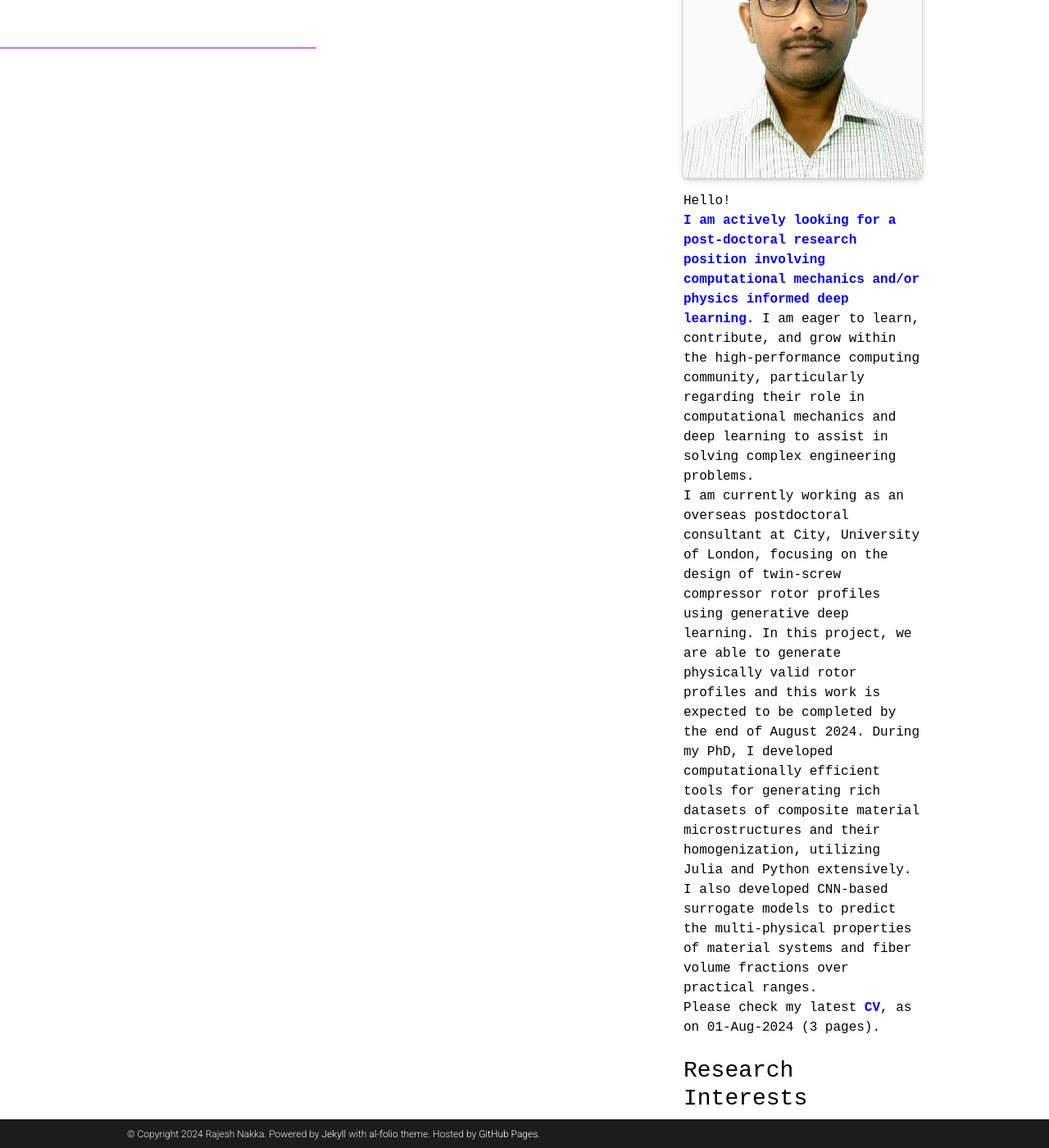
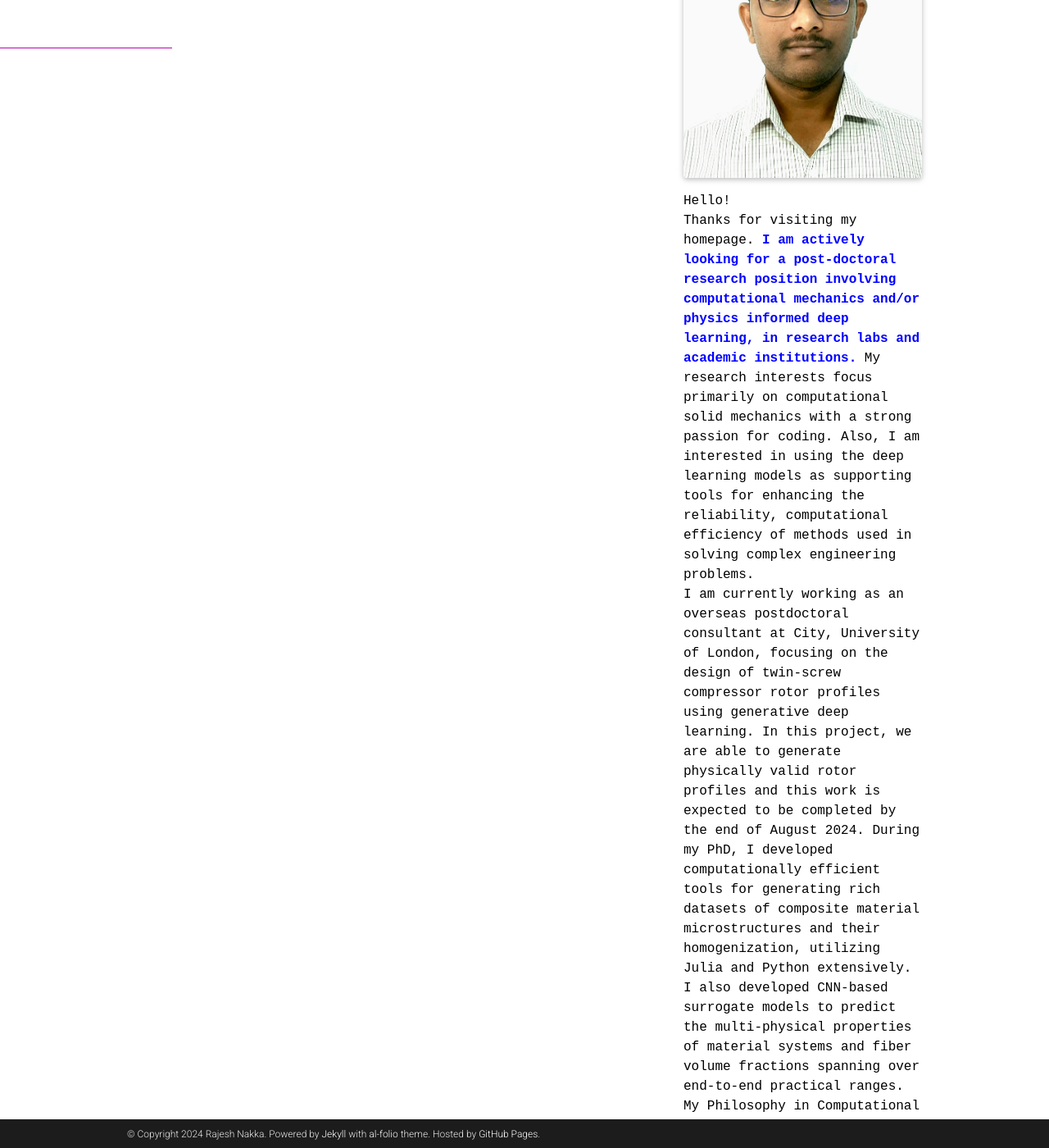
Before and after one commit to 338rajesh/338rajesh.github.io, a Jekyll site: the page built from _pages/about.md, in a window 1280 px wide and 1400 px high, scrolled down 359 px. Shown: the whole window at 82% size. Built offline with Jekyll 4.4.1, drawn with Linux system fonts in a browser that asks for light colours; comment, search, counter and statistics services are not loaded; a style sheet for code colours, icons or effects is not loaded; some of the changed text lies outside the part shown.

Commit message:
updated CV, intro and CV location

```diff
--- a/_pages/about.md
+++ b/_pages/about.md
@@ -21,14 +21,20 @@
 
 **Hello!**
 
-<span style="color: blue; font-weight: bold;">I am actively looking for a post-doctoral research position involving computational mechanics and/or physics informed deep learning.</span> I am eager to learn, contribute, and grow within the high-performance computing community, particularly regarding their role in computational mechanics and deep learning to assist in solving complex engineering problems.
+Thanks for visiting my homepage. <span style="color: blue; font-weight: bold;">I am actively looking for a post-doctoral research position involving computational mechanics and/or physics informed deep learning, in research labs and academic institutions.</span>
+My research interests focus primarily on computational solid mechanics with a strong passion for coding. Also, I am interested in using the deep learning models as supporting tools for enhancing the reliability, computational efficiency of methods used in solving complex engineering problems.
 
-I am currently working as an overseas postdoctoral consultant at City, University of London, focusing on the design of twin-screw compressor rotor profiles using generative deep learning. In this project, we are able to generate physically valid rotor profiles and this work is expected to be completed by the end of August 2024. During my PhD, I developed computationally efficient tools for generating rich datasets of composite material microstructures and their homogenization, utilizing Julia and Python extensively. I also developed CNN-based surrogate models to predict the multi-physical properties of material systems and fiber volume fractions over practical ranges.
+I am currently working as an overseas postdoctoral consultant at City, University of London, focusing on the design of twin-screw compressor rotor profiles using generative deep learning. In this project, we are able to generate physically valid rotor profiles and this work is expected to be completed by the end of August 2024. During my PhD, I developed computationally efficient tools for generating rich datasets of composite material microstructures and their homogenization, utilizing Julia and Python extensively. I also developed CNN-based surrogate models to predict the multi-physical properties of material systems and fiber volume fractions spanning over end-to-end practical ranges.
 
+**My Philosophy in Computational Mechanics and Coding**
 
-Please check my latest [<span style="color: blue; font-weight: bold;">CV</span>](/assets/pdf/resume.pdf), as on 01-Aug-2024  (3 pages).
++ I believe that mathematics is a indispensable tool for effective contributions in mechanics and deep learning. I want to contribute, learn, contribute with rigorous mathematics.
++ I like to keep the problem definitions and solutions as generic as possible so that a whole class of problems can be addressed simultaneously.
++ I enjoy writing lightweight code using a plug-and-play modular approach, making it transferable and extendable. I place equal importance on clear and concise documentation to ensure ease of use and collaboration
++ As a hobby, I enjoy building tools that replace everyday repetitive tasks. See, for example, [CLI with GUI](https://github.com/338rajesh/clip), [NumPy Inspector](https://github.com/338rajesh/npi), [Code-snippets](https://github.com/338rajesh/my-code-snippets)
++ I have moderate experience in the high-performance computing, and I am very keen to learn new things in this direction.
 
-<br>
+[<span style="color: blue; font-weight: bold;">My latest CV</span>](/cv.pdf), as on 19-Aug-2024  (3 pages).
 
 ### **Research Interests**
 
@@ -37,7 +43,6 @@
 * Uncertainty quantification
 * Mechanics of heterogeneous materials
 
-<br>
 ### **Career Time Line**
 
 * Aug'2023 - Aug'2024: **Post-doc**, at Centre for Compressor Technology, at City, University of London.
```
Also changed, not shown: _pages/research.md (+10 -8 lines), assets/img/gan-generated-profile.png, 1 other file.
